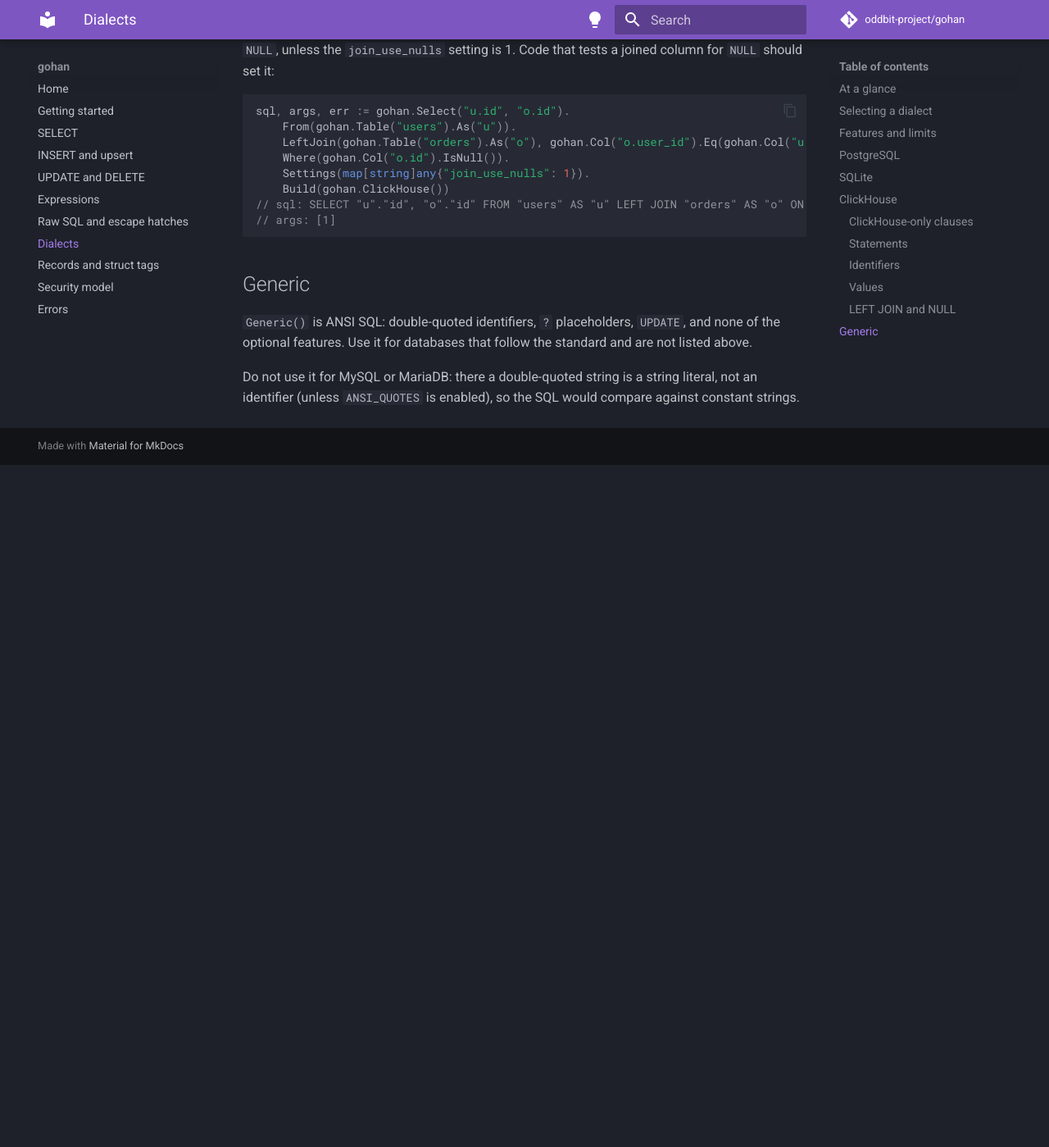
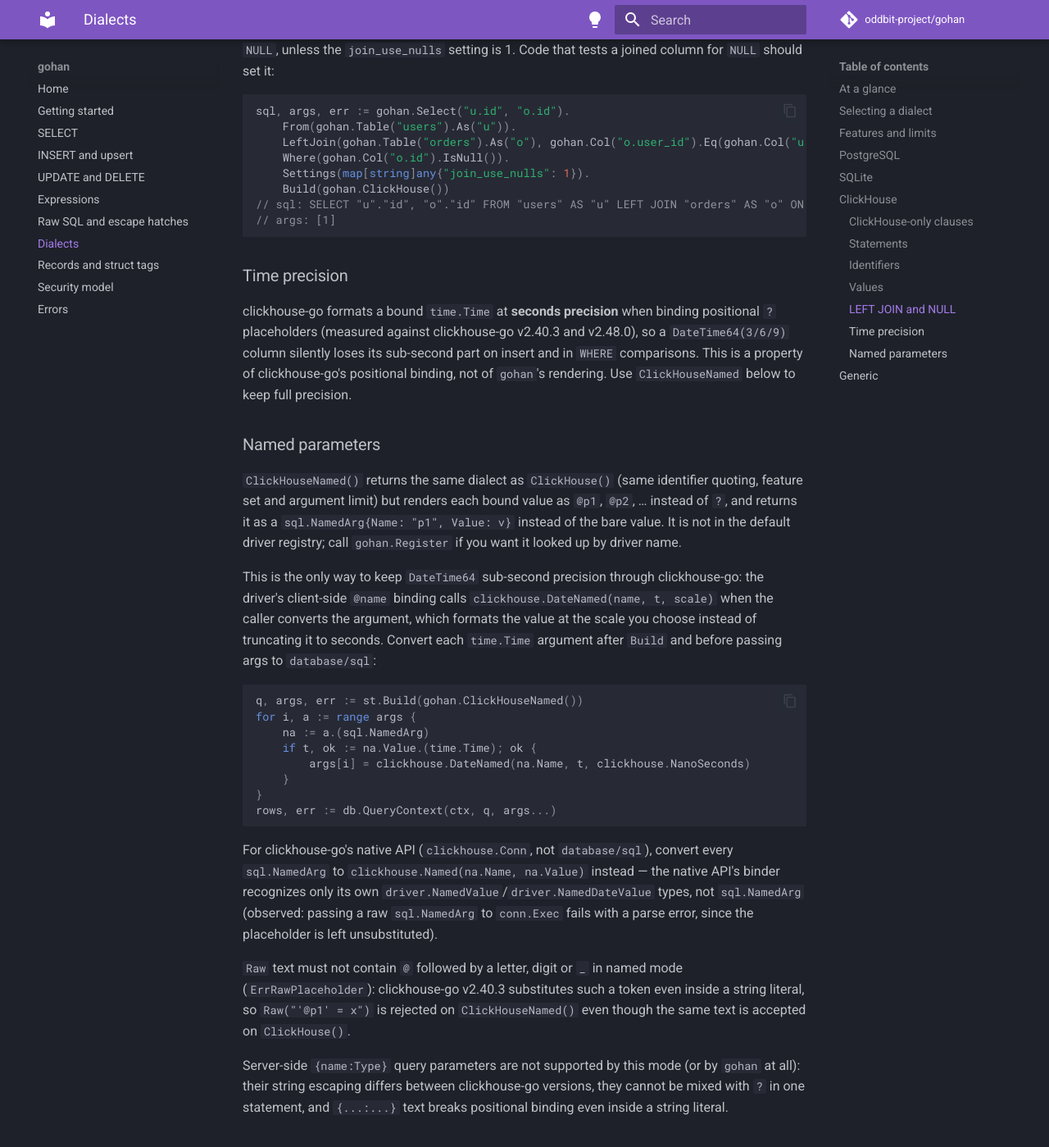
Before and after one commit to oddbit-project/gohan, an MkDocs documentation site: the page built from docs/dialects.md, in a window 1280 px wide and 1400 px high, scrolled down 6668 px. Shown: the whole window at 82% size. Built offline with MkDocs 1.6.1 and Material for MkDocs 9.7.7, drawn with Linux system fonts in a browser that asks for light colours; comment, search, counter and statistics services are not loaded; before the commit the page ends 7235 px from its top, so only the background shows below that.

Commit message:
document ClickHouseNamed dialect and time precision

````diff
--- a/docs/dialects.md
+++ b/docs/dialects.md
@@ -300,6 +300,52 @@ sql, args, err := gohan.Select("u.id", "o.id").
 // args: [1]
 ```
 
+### Time precision
+
+clickhouse-go formats a bound `time.Time` at **seconds precision** when binding positional `?`
+placeholders (measured against clickhouse-go v2.40.3 and v2.48.0), so a `DateTime64(3/6/9)` column
+silently loses its sub-second part on insert and in `WHERE` comparisons. This is a property of
+clickhouse-go's positional binding, not of `gohan`'s rendering. Use `ClickHouseNamed` below to keep
+full precision.
+
+### Named parameters
+
+`ClickHouseNamed()` returns the same dialect as `ClickHouse()` (same identifier quoting, feature
+set and argument limit) but renders each bound value as `@p1`, `@p2`, … instead of `?`, and returns
+it as a `sql.NamedArg{Name: "p1", Value: v}` instead of the bare value. It is not in the default
+driver registry; call `gohan.Register` if you want it looked up by driver name.
+
+This is the only way to keep `DateTime64` sub-second precision through clickhouse-go: the driver's
+client-side `@name` binding calls `clickhouse.DateNamed(name, t, scale)` when the caller converts
+the argument, which formats the value at the scale you choose instead of truncating it to seconds.
+Convert each `time.Time` argument after `Build` and before passing args to `database/sql`:
+
+```go
+q, args, err := st.Build(gohan.ClickHouseNamed())
+for i, a := range args {
+    na := a.(sql.NamedArg)
+    if t, ok := na.Value.(time.Time); ok {
+        args[i] = clickhouse.DateNamed(na.Name, t, clickhouse.NanoSeconds)
+    }
+}
+rows, err := db.QueryContext(ctx, q, args...)
+```
+
+For clickhouse-go's native API (`clickhouse.Conn`, not `database/sql`), convert every
+`sql.NamedArg` to `clickhouse.Named(na.Name, na.Value)` instead — the native API's binder
+recognizes only its own `driver.NamedValue`/`driver.NamedDateValue` types, not `sql.NamedArg`
+(observed: passing a raw `sql.NamedArg` to `conn.Exec` fails with a parse error, since the
+placeholder is left unsubstituted).
+
+`Raw` text must not contain `@` followed by a letter, digit or `_` in named mode
+(`ErrRawPlaceholder`): clickhouse-go v2.40.3 substitutes such a token even inside a string literal,
+so `Raw("'@p1' = x")` is rejected on `ClickHouseNamed()` even though the same text is accepted on
+`ClickHouse()`.
+
+Server-side `{name:Type}` query parameters are not supported by this mode (or by `gohan` at all):
+their string escaping differs between clickhouse-go versions, they cannot be mixed with `?` in one
+statement, and `{...:...}` text breaks positional binding even inside a string literal.
+
 ## Generic
 
 `Generic()` is ANSI SQL: double-quoted identifiers, `?` placeholders, `UPDATE`, and none of the
````
Also changed, not shown: CHANGELOG.md (+10 -0 lines), README.md (+8 -1 lines).
